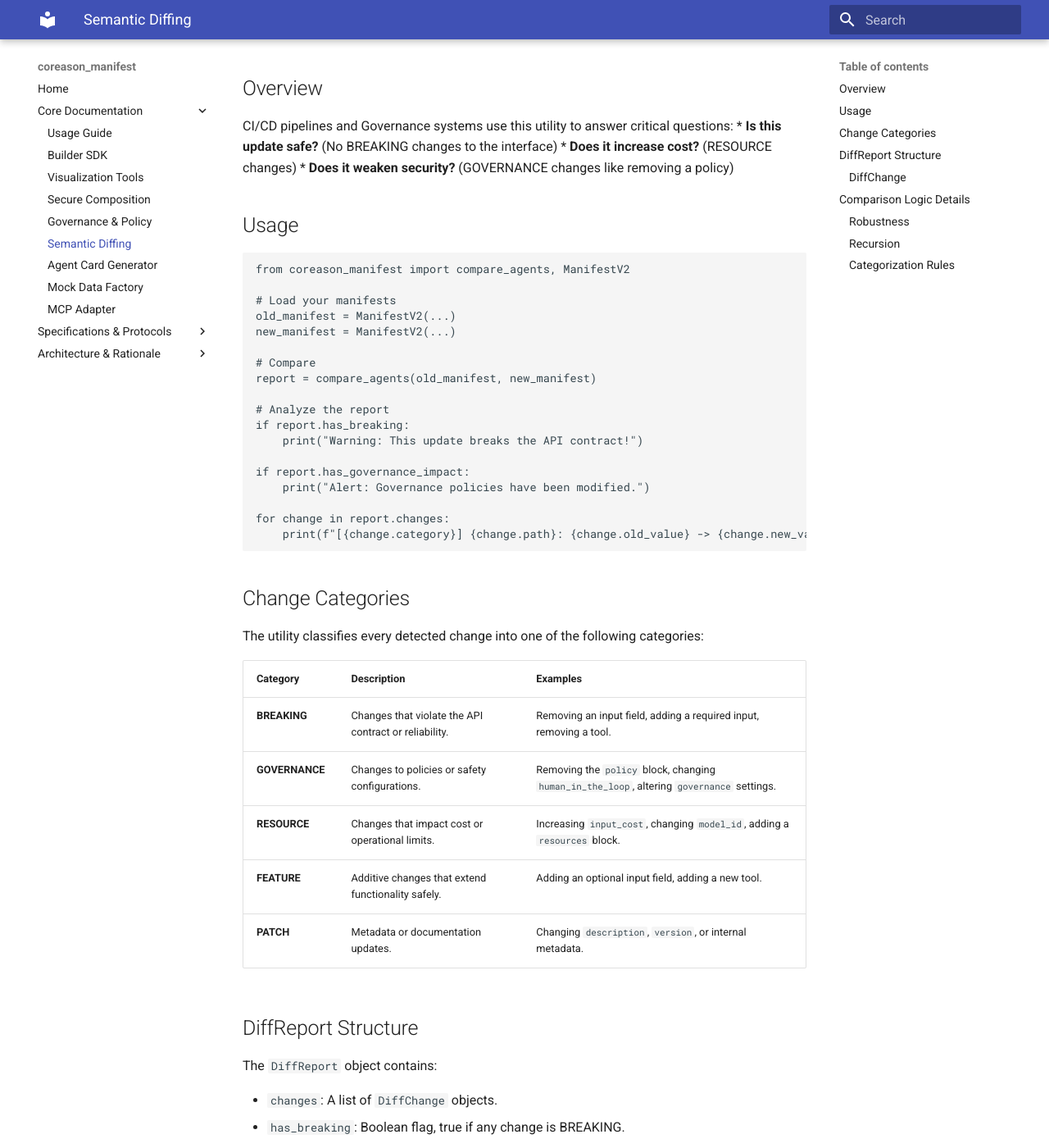
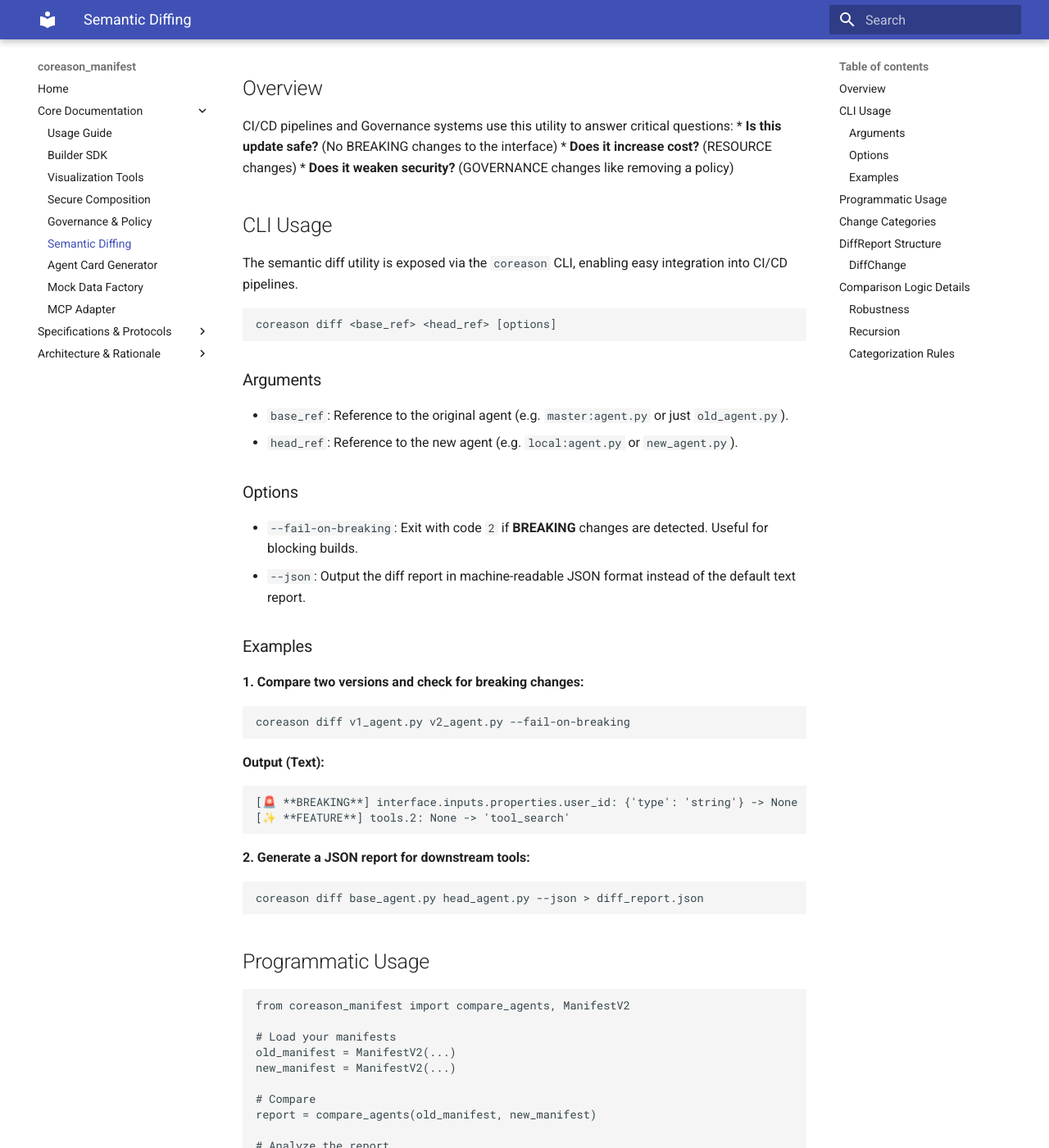
Before and after one commit to CoReason-AI/coreason-manifest, an MkDocs documentation site: the page built from docs/semantic_diffing.md, in a window 1280 px wide and 1400 px high, scrolled down 274 px. Shown: the whole window at 82% size. Built offline with MkDocs 1.6.1 and Material for MkDocs 9.7.7, drawn with Linux system fonts in a browser that asks for light colours.

Commit message:
feat: Add docs and enhance tests for CLI diff
- Updated `docs/cli_interop.md` and `docs/semantic_diffing.md` to document the new `diff` command.
- Enhanced `tests/test_cli_diff.py` with edge cases:
    - Governance and Resource changes.
    - Identical references.
    - List reordering.
    - Corrected validation errors in test fixtures.
- Applied pre-commit fixes (trailing whitespace, ruff formatting).

Co-authored-by: gowthamrao <13936600+gowthamrao@users.noreply.github.com>

````diff
--- a/docs/semantic_diffing.md
+++ b/docs/semantic_diffing.md
@@ -11,7 +11,41 @@ CI/CD pipelines and Governance systems use this utility to answer critical quest
 *   **Does it increase cost?** (RESOURCE changes)
 *   **Does it weaken security?** (GOVERNANCE changes like removing a policy)
 
-## Usage
+## CLI Usage
+
+The semantic diff utility is exposed via the `coreason` CLI, enabling easy integration into CI/CD pipelines.
+
+```bash
+coreason diff <base_ref> <head_ref> [options]
+```
+
+### Arguments
+*   `base_ref`: Reference to the original agent (e.g. `master:agent.py` or just `old_agent.py`).
+*   `head_ref`: Reference to the new agent (e.g. `local:agent.py` or `new_agent.py`).
+
+### Options
+*   `--fail-on-breaking`: Exit with code `2` if **BREAKING** changes are detected. Useful for blocking builds.
+*   `--json`: Output the diff report in machine-readable JSON format instead of the default text report.
+
+### Examples
+
+**1. Compare two versions and check for breaking changes:**
+```bash
+coreason diff v1_agent.py v2_agent.py --fail-on-breaking
+```
+
+**Output (Text):**
+```text
+[🚨 **BREAKING**] interface.inputs.properties.user_id: {'type': 'string'} -> None
+[✨ **FEATURE**] tools.2: None -> 'tool_search'
+```
+
+**2. Generate a JSON report for downstream tools:**
+```bash
+coreason diff base_agent.py head_agent.py --json > diff_report.json
+```
+
+## Programmatic Usage
 
 ```python
 from coreason_manifest import compare_agents, ManifestV2
````
Also changed, not shown: docs/cli_interop.md (+14 -0 lines), 1 other file.
